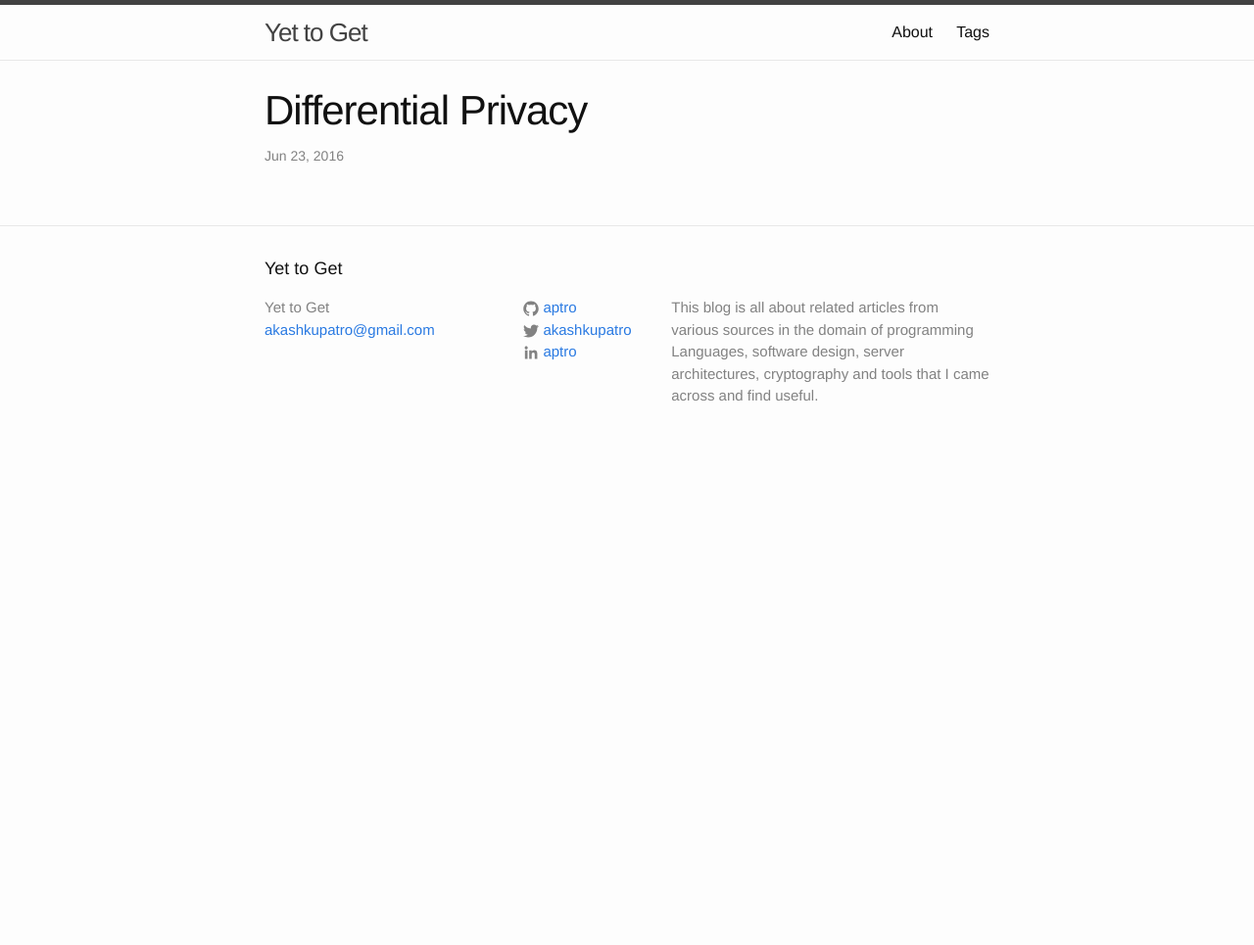
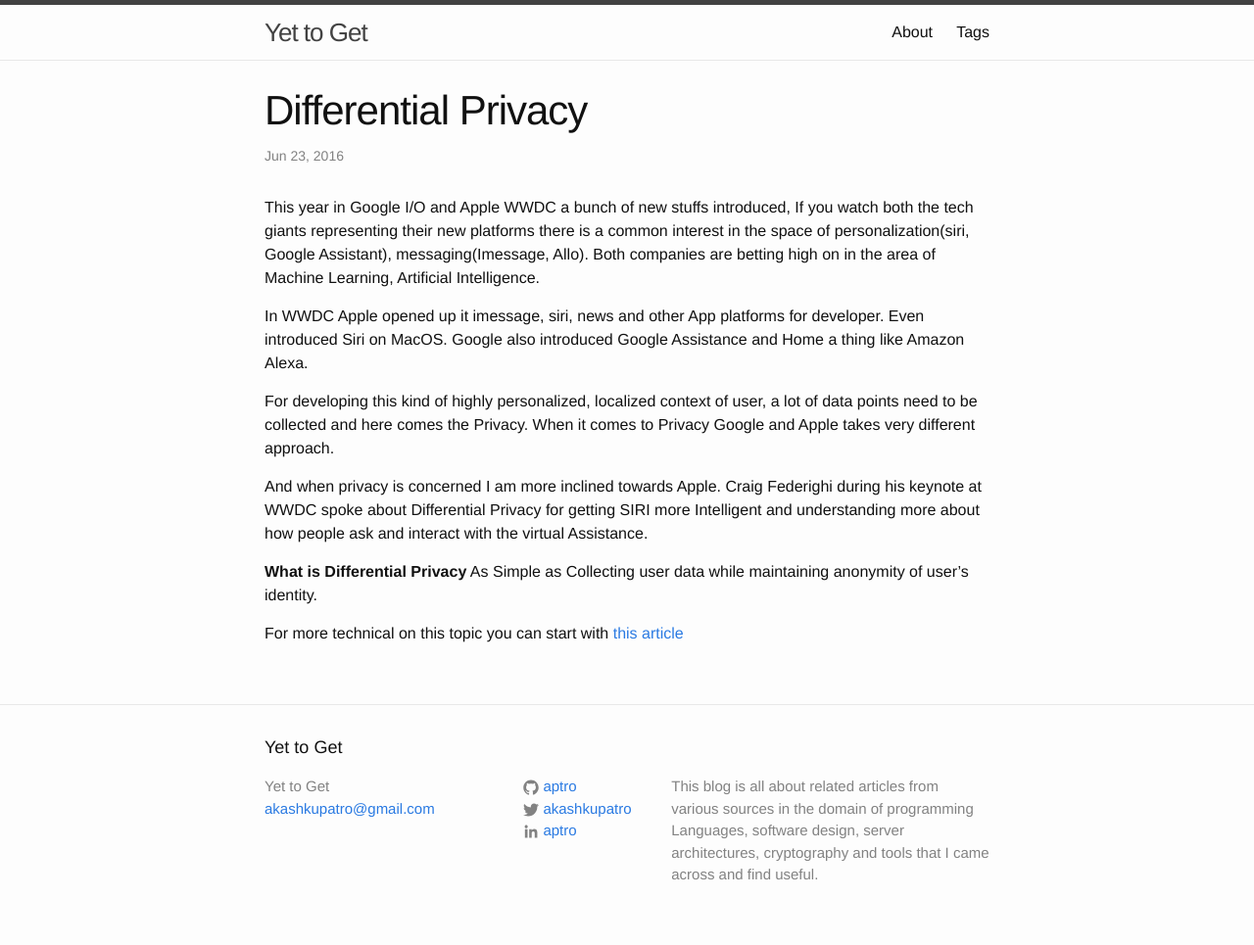
Before and after one commit to aptro/aptro.github.io, a Jekyll site: the page built from _posts/2016-06-24-Differential-Privacy.markdown, in a window 1280 px wide. Shown: the whole page at 98% size. Built offline with Jekyll 4.4.1, drawn with Linux system fonts in a browser that asks for light colours; before the commit the page ends 900 px from its top, so only the background shows below that.

Commit message:
differential privacy inital draft

```diff
--- a/_drafts/2016-06-20-Nodejs-vs-Python-Gevent.markdown
+++ b/_drafts/2016-06-28-Nodejs-vs-Python-Gevent.markdown
@@ -1,7 +1,7 @@
 ---
 layout: post
 title:  "Nodejs vs Python Gevent"
-date:   2016-06-20 00:00:00 +0530
+date:   2016-06-28 00:00:00 +0530
 categories: Programming Languages
 tags: [Nodejs, Python, Gevent]
 ---
--- a/_posts/2016-06-22-Jupyter-Notebook-Nginx-Setup.markdown
+++ b/_posts/2016-06-22-Jupyter-Notebook-Nginx-Setup.markdown
@@ -8,7 +8,7 @@ tags: [Jupyter, Python, Nginx, Websocket, DataScience, Upstart, Ubuntu]
 
 The Jupyter Notebook is a web application that allows you to create and share documents that contain live code, equations, visualizations and explanatory text. Uses include: data cleaning and transformation, numerical simulation, statistical modeling, machine learning and much more.
 
-Jupyter project had a long history of development, It started with the Ipython project which provides a rich set of tools for computing and visualization with Python at it's core. In the recent years the Ipython project broke into small components and the Kernal is the core of Jupyter.
+Jupyter project had a long history of development, It started with the Ipython project which provides a rich set of tools for computing and visualization with Python at it's core. In the recent years the Ipython project broke into small components and the Kernel is the core of Jupyter.
 
 Jupyter supports multiple programming languages.
 
@@ -35,7 +35,7 @@ jupyter notebook
 jupyter notebook --help-all
 {% endhighlight %}
 
-The Notebook is a Python tornado Server which serves the Terminal and kernal UI.
+The Notebook is a Python tornado Server which serves the Terminal and kernel UI.
 
 
 **Demonizing the Notebook Server For Ubuntu**
@@ -68,7 +68,7 @@ end script
 
 As the Notebook server runs On Tornado which uses the websockets for some part of the Client Interaction. Standard nginx proxy pass uses the Http protocal. So we need to add some configuration to work.
 
-For Interacting with the Terminal and And Kernal it uses the WSS(websocket protocal). You can find more about this [here](https://github.com/jupyter/notebook/issues/625#issue-112465411)
+For Interacting with the Terminal and And Kernel it uses the WSS(websocket protocal). You can find more about this [here](https://github.com/jupyter/notebook/issues/625#issue-112465411)
 
 **Heres My Nginx configuation.**
 
--- a/_posts/2016-06-24-Differential-Privacy.markdown
+++ b/_posts/2016-06-24-Differential-Privacy.markdown
@@ -3,5 +3,32 @@ layout: post
 title:  "Differential Privacy"
 date:   2016-06-24 00:00:00 +0530
 categories: Cryptography
-tags: [Privacy, Apple Inc.]
+tags: [Privacy, Apple Inc., Google, WWDC, I/O]
 ---
+
+
+This year in Google I/O and Apple WWDC a bunch of new stuffs introduced, If you watch both the tech giants representing their new platforms there is a common interest in the space of personalization(siri, Google Assistant), messaging(Imessage, Allo).
+Both companies are betting high on in the area of Machine Learning, Artificial Intelligence.
+
+In WWDC Apple opened up it imessage, siri, news and other App platforms for developer. Even introduced Siri on MacOS. Google also introduced Google Assistance and Home a thing like Amazon Alexa.
+
+For developing this kind of highly personalized, localized context of user, a lot of data points need to be collected and here comes the Privacy. When it comes to Privacy Google and Apple takes very different approach.
+
+And when privacy is concerned I am more inclined towards Apple. Craig Federighi during his keynote at WWDC spoke about Differential Privacy for getting SIRI more Intelligent and understanding more about how people ask and interact with the virtual Assistance.
+
+**What is Differential Privacy**
+As Simple as Collecting user data while maintaining anonymity of user's identity.
+
+For more technical on this topic you can start with [this article](http://blog.cryptographyengineering.com/2016/06/what-is-differential-privacy.html)
+
+
+<script>
+  (function(i,s,o,g,r,a,m){i['GoogleAnalyticsObject']=r;i[r]=i[r]||function(){
+  (i[r].q=i[r].q||[]).push(arguments)},i[r].l=1*new Date();a=s.createElement(o),
+  m=s.getElementsByTagName(o)[0];a.async=1;a.src=g;m.parentNode.insertBefore(a,m)
+  })(window,document,'script','https://www.google-analytics.com/analytics.js','ga');
+
+  ga('create', 'UA-42894049-2', 'auto');
+  ga('send', 'pageview');
+
+</script>
```
